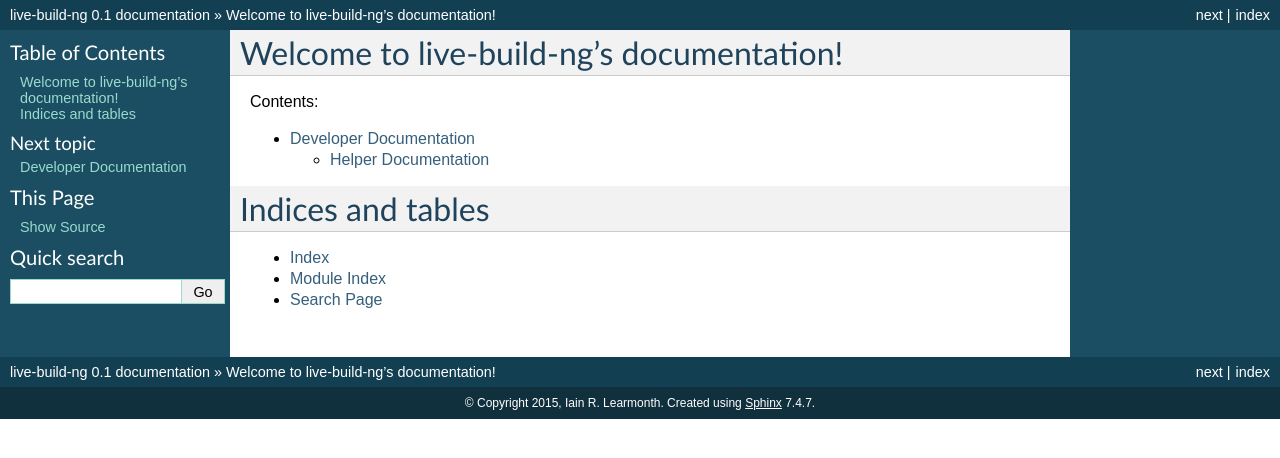
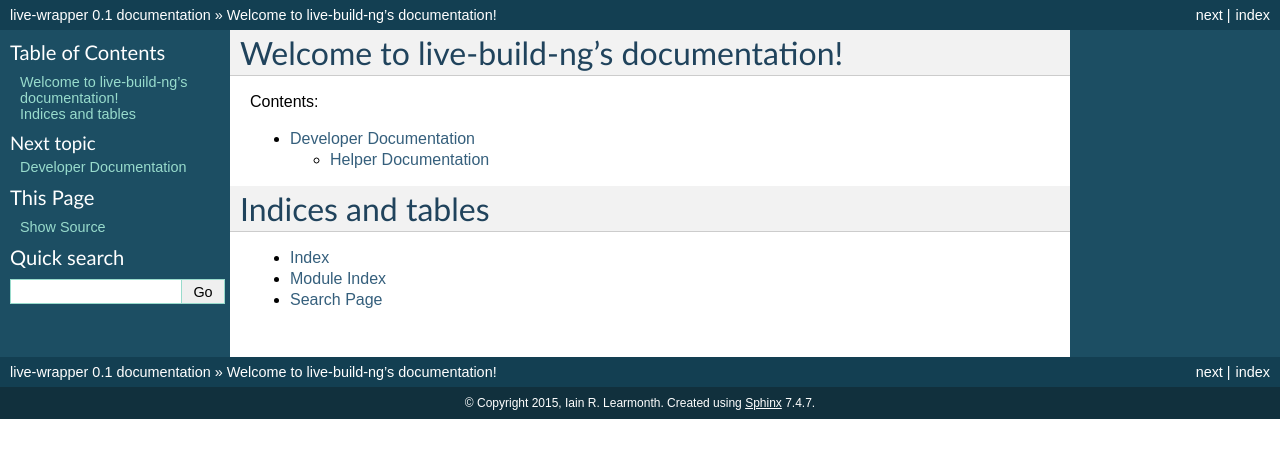
Before and after one commit to LinuxCNC/live-wrapper, a Sphinx documentation site: the page built from doc/index.rst, in a window 1280 px wide. Shown: the top 458 px of the page. Built offline with Sphinx 7.4.7, drawn with Linux system fonts in a browser that asks for light colours.

Commit message:
Renaming in documentation

```diff
--- a/doc/conf.py
+++ b/doc/conf.py
@@ -1,7 +1,7 @@
 #!/usr/bin/env python
 # -*- coding: utf-8 -*-
 #
-# live-build-ng documentation build configuration file, created by
+# live-wrapper documentation build configuration file, created by
 # sphinx-quickstart on Mon Nov  9 12:55:50 2015.
 #
 # This file is execfile()d with the current directory set to its
@@ -53,7 +53,7 @@ source_suffix = '.rst'
 master_doc = 'index'
 
 # General information about the project.
-project = 'live-build-ng'
+project = 'live-wrapper'
 copyright = '2015, Iain R. Learmonth'
 author = 'Iain R. Learmonth'
 
@@ -207,7 +207,7 @@ html_static_path = ['_static']
 #html_search_scorer = 'scorer.js'
 
 # Output file base name for HTML help builder.
-htmlhelp_basename = 'live-build-ngdoc'
+htmlhelp_basename = 'live-wrapperdoc'
 
 # -- Options for LaTeX output ---------------------------------------------
 
@@ -229,7 +229,7 @@ latex_elements = {
 # (source start file, target name, title,
 #  author, documentclass [howto, manual, or own class]).
 latex_documents = [
-  (master_doc, 'live-build-ng.tex', 'live-build-ng Documentation',
+  (master_doc, 'live-wrapper.tex', 'live-wrapper Documentation',
    'Iain R. Learmonth', 'manual'),
 ]
 
@@ -259,7 +259,7 @@ latex_documents = [
 # One entry per manual page. List of tuples
 # (source start file, name, description, authors, manual section).
 man_pages = [
-    (master_doc, 'live-build-ng', 'live-build-ng Documentation',
+    (master_doc, 'live-wrapper', 'live-wrapper Documentation',
      [author], 1)
 ]
 
@@ -273,8 +273,8 @@ man_pages = [
 # (source start file, target name, title, author,
 #  dir menu entry, description, category)
 texinfo_documents = [
-  (master_doc, 'live-build-ng', 'live-build-ng Documentation',
-   author, 'live-build-ng', 'One line description of project.',
+  (master_doc, 'live-wrapper', 'live-wrapper Documentation',
+   author, 'live-wrapper', 'One line description of project.',
    'Miscellaneous'),
 ]
 
```
Also changed, not shown: 1 other file.
